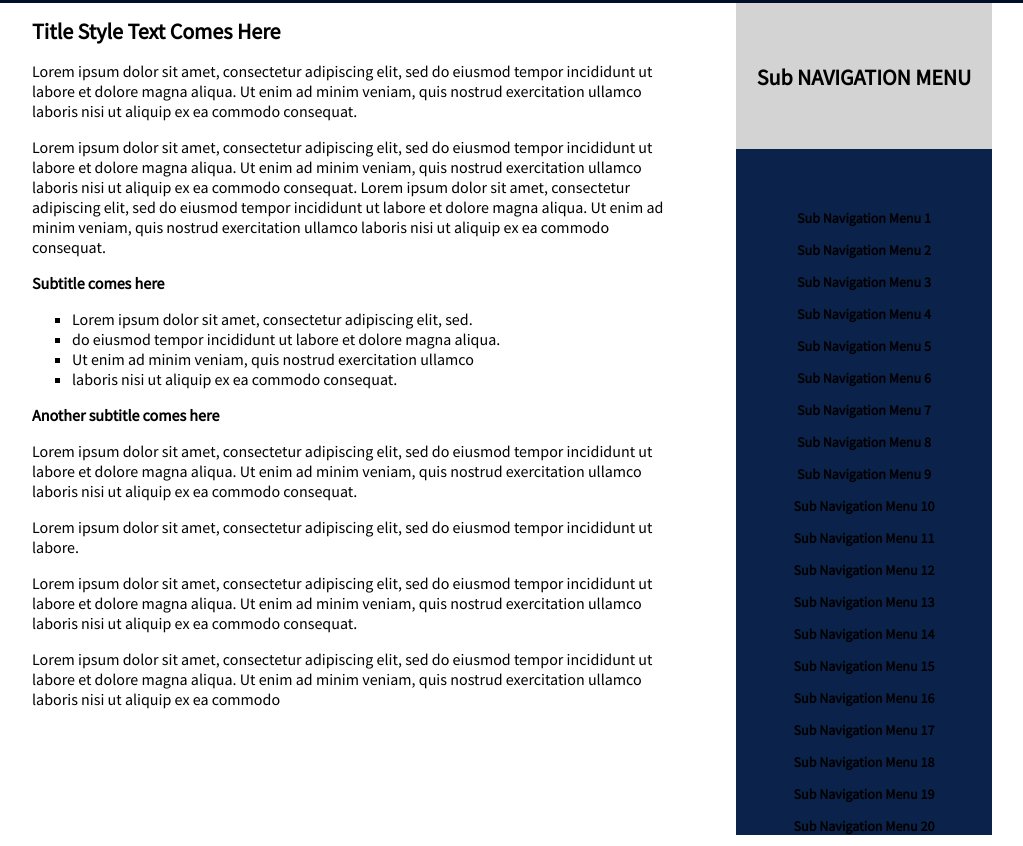
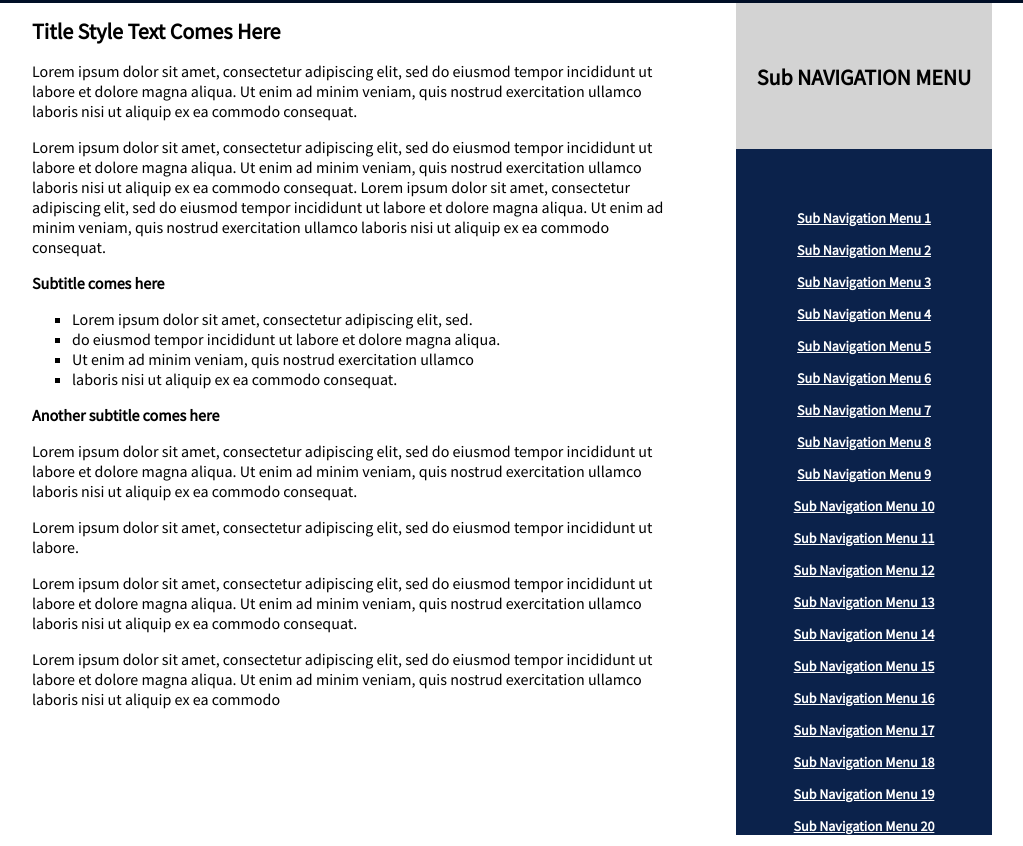
Before and after one commit to shraddhavirupaxi/thomson_reuters_assignment, a plain HTML site: page index.html in a window 1280 px wide. Shown: the part 338-1184 px from the top of the page, without its empty margins (160-1183 px from the left). Drawn offline with Linux system fonts and the light colour scheme.

Commit message:
Final code checkin

```diff
--- a/index.html
+++ b/index.html
@@ -61,26 +61,26 @@
         <div style="background-color: lightgrey; height: 100px;  text-align: center; padding-top: 18%;">
             <h1>Sub NAVIGATION MENU</h1></div>
         <div style="background-color: #0b224b; text-align: center; padding-top: 18%;">
-            <h3>Sub Navigation Menu 1</h3>
-            <h3>Sub Navigation Menu 2</h3>
-            <h3>Sub Navigation Menu 3</h3>
-            <h3>Sub Navigation Menu 4</h3>
-            <h3>Sub Navigation Menu 5</h3>
-            <h3>Sub Navigation Menu 6</h3>
-            <h3>Sub Navigation Menu 7</h3>
-            <h3>Sub Navigation Menu 8</h3>
-            <h3>Sub Navigation Menu 9</h3>
-            <h3>Sub Navigation Menu 10</h3>
-            <h3>Sub Navigation Menu 11</h3>
-            <h3>Sub Navigation Menu 12</h3>
-            <h3>Sub Navigation Menu 13</h3>
-            <h3>Sub Navigation Menu 14</h3>
-            <h3>Sub Navigation Menu 15</h3>
-            <h3>Sub Navigation Menu 16</h3>
-            <h3>Sub Navigation Menu 17</h3>
-            <h3>Sub Navigation Menu 18</h3>
-            <h3>Sub Navigation Menu 19</h3>
-            <h3>Sub Navigation Menu 20</h3>
+            <a href="#" style="color: white;"><h3>Sub Navigation Menu 1</h3></a>
+            <a href="#" style="color: white;"><h3>Sub Navigation Menu 2</h3></a>
+            <a href="#" style="color: white;"><h3>Sub Navigation Menu 3</h3></a>
+            <a href="#" style="color: white;"><h3>Sub Navigation Menu 4</h3></a>
+            <a href="#" style="color: white;"><h3>Sub Navigation Menu 5</h3></a>
+            <a href="#" style="color: white;"><h3>Sub Navigation Menu 6</h3></a>
+            <a href="#" style="color: white;"><h3>Sub Navigation Menu 7</h3></a>
+            <a href="#" style="color: white;"><h3>Sub Navigation Menu 8</h3></a>
+            <a href="#" style="color: white;"><h3>Sub Navigation Menu 9</h3></a>
+            <a href="#" style="color: white;"><h3>Sub Navigation Menu 10</h3></a>
+            <a href="#" style="color: white;"><h3>Sub Navigation Menu 11</h3></a>
+            <a href="#" style="color: white;"><h3>Sub Navigation Menu 12</h3></a>
+            <a href="#" style="color: white;"><h3>Sub Navigation Menu 13</h3></a>
+            <a href="#" style="color: white;"><h3>Sub Navigation Menu 14</h3></a>
+            <a href="#" style="color: white;"><h3>Sub Navigation Menu 15</h3></a>
+            <a href="#" style="color: white;"><h3>Sub Navigation Menu 16</h3></a>
+            <a href="#" style="color: white;"><h3>Sub Navigation Menu 17</h3></a>
+            <a href="#" style="color: white;"><h3>Sub Navigation Menu 18</h3></a>
+            <a href="#" style="color: white;"><h3>Sub Navigation Menu 19</h3></a>
+            <a href="#" style="color: white;"><h3>Sub Navigation Menu 20</h3></a>
         </div>
         <div style="background-color: lightgrey; height: 100px;  text-align: center; padding-top: 18%;">
             <h1>Sub NAVIGATION MENU</h1></div>
@@ -113,7 +113,7 @@
                 </form>
             </div>
         </div>
-        <div class="stylers-2col stylers-text">
+        <div class="stylers-2col stylers-text" style="color: white;">
             <h2>LOGO</h2>
             <h2>Tag Line Comes Here</h2>
             <h1>Do you need help from an experienced attorney? <br/><br>Contact us right now to schedule your consultation.</h1>
--- a/static_files/css/main.css
+++ b/static_files/css/main.css
@@ -124,17 +124,6 @@ h4 {
     color: #a99c92;
 }
 
-#stylers-about .stylers-text p span.firstcharacter {
-    float: left;
-    line-height: 60px;
-    padding-top: 4px;
-    padding-right: 10px;
-    padding-left: 3px;
-    font-style: italic;
-    top: -20px;
-    position: relative;
-    color: #fff;
-}
 
 
 #contact-box {
```
